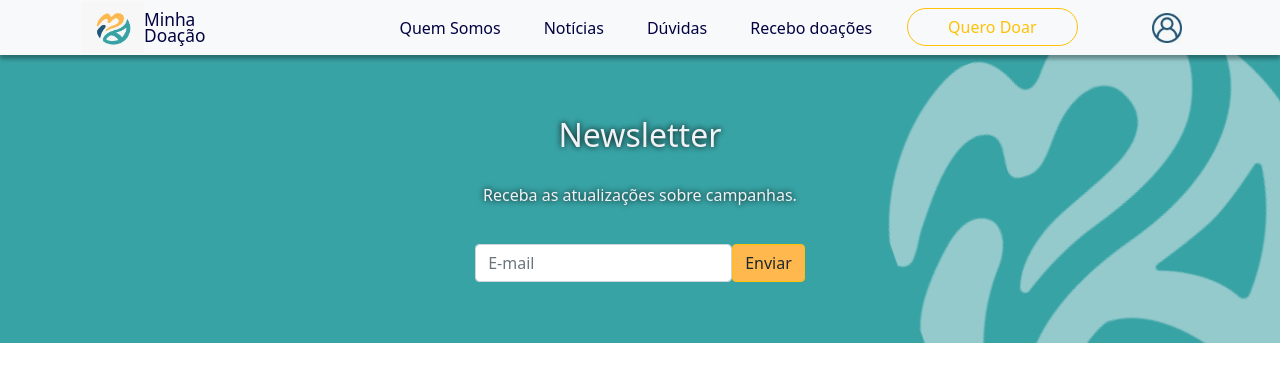
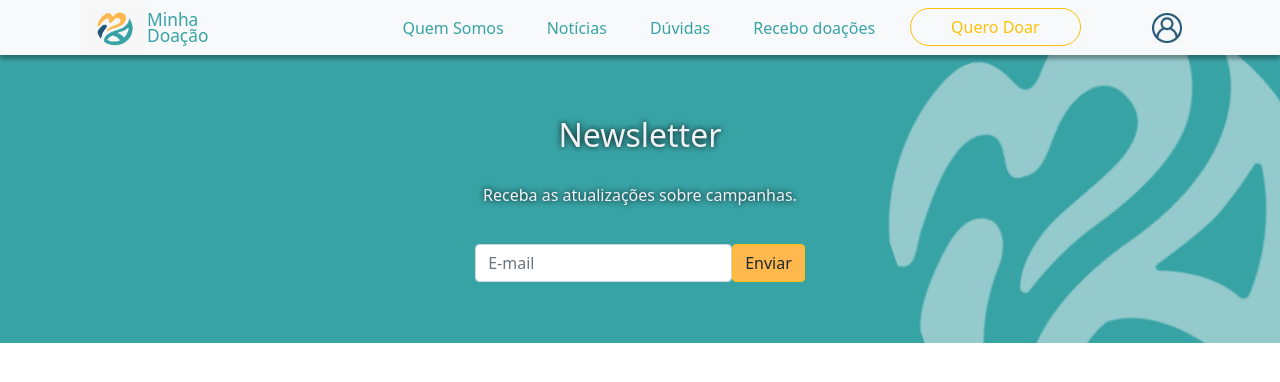
Before and after one commit to GD-Projects/minha-doacao-workspace, a React (Create React App) app in the folder minha-doacao-workspace/md-web/: page / in a window 1280 px wide. Shown: the top 382 px of the page. Built offline with nearby package versions, Linux system fonts and the light colour scheme.

Commit message:
style: making header responsive

```diff
--- a/minha-doacao-workspace/md-web/src/Components/Header/index.tsx
+++ b/minha-doacao-workspace/md-web/src/Components/Header/index.tsx
@@ -9,7 +9,7 @@ function Header() {
   return (
 
     <s.Container>
-      <Navbar id="n" bg="light" expand="md">
+      <Navbar id="navBar" bg="light" expand="lg">
         <Container>
           <img id="logo" src={logo} alt="Logo Minha Doação" />
           <Navbar.Brand href="#home">
@@ -21,13 +21,14 @@ function Header() {
               </p>
             </s.NavBar>
           </Navbar.Brand>
-          <Navbar.Toggle aria-controls="basic-navbar-nav" />
-          <Navbar.Collapse id="basic-navbar-nav">
+
+          <Navbar.Toggle aria-controls="responsive-navbar-nav" />
+          <Navbar.Collapse id="responsive-navbar-nav">
             <Nav className="me-auto">
-              <Nav.Link id="news" href="#home">Quem Somos</Nav.Link>
-              <Nav.Link id="news" href="#home">Notícias</Nav.Link>
-              <Nav.Link id="news" href="#home">Dúvidas</Nav.Link>
-              <Nav.Link id="news" href="#link">Recebo doações</Nav.Link>
+              <Nav.Link id="links" href="#home">Quem Somos</Nav.Link>
+              <Nav.Link id="links" href="#home">Notícias</Nav.Link>
+              <Nav.Link id="links" href="#home">Dúvidas</Nav.Link>
+              <Nav.Link id="links" href="#link">Recebo doações</Nav.Link>
               <s.ButtonQD>
                 <Button id="iDonate" variant="outline-warning">Quero Doar</Button>
                 {' '}
@@ -36,9 +37,10 @@ function Header() {
 
             </Nav>
             <Nav.Link id="img" href="#link">
-              <img id="icne" src={iconeLogin} alt="icone login do Minha Doação" />
+              <img id="icone" src={iconeLogin} alt="icone login do Minha Doação" />
             </Nav.Link>
           </Navbar.Collapse>
+
         </Container>
       </Navbar>
     </s.Container>
--- a/minha-doacao-workspace/md-web/src/Components/Header/style.tsx
+++ b/minha-doacao-workspace/md-web/src/Components/Header/style.tsx
@@ -1,45 +1,137 @@
 import styled from 'styled-components';
 
+export const NavBar = styled.p`
+    color: #38A3A5;
+    font-size: 13pt;
+    line-height: 16px;
+    margin-bottom: -15px;
+    padding-right: 170px;
+    @media(max-width: 1050px) {
+        padding-right: 50px;
+    }
+    @media(max-width: 780px) {
+        position: absolute;
+        left: 90px;
+        top: 18px;
+    }
+    @media(max-width: 430px) {
+        left: 50px;
+        top: 18px;
+    }
+`;
+
+export const ButtonQD = styled.div`
+#iDonate {
+    border-radius: 30px 30px 30px 30px;
+    padding-left: 40px;
+    padding-right: 40px;
+    }
+@media(max-width: 800px) {
+    #iDonate {
+        position: relative;
+        padding-left: 30px;
+        padding-right: 30px;
+        bottom: 203px;
+        left : 400px;
+    }
+}
+@media(max-width: 430px) {
+    #iDonate {
+        padding-left: 22px;
+        padding-right: 22px;
+        padding-top: 1px;
+        padding-bottom: 1px;
+        bottom: 153px;
+        left : 266px;
+    }
+}
+@media(max-width: 380px) {
+    #iDonate {
+        bottom: 153px;
+        left : 218px;
+    }
+}
+@media(max-width: 325px) {
+    #iDonate {
+        bottom: 153px;
+        left : 168px;
+    }
+}`;
 export const Container = styled.div`
-#n {
+
+
+
+#navBar {
     -webkit-box-shadow: 0px 4px 4px 0px rgba(0,0,0,0.33);
     -moz-box-shadow: 0px 4px 4px 0px rgba(0,0,0,0.33);
     box-shadow: 0px 4px 4px 0px rgba(0,0,0,0.33);
+    background-color: #F1F2F5;
+    }
+
+@media(min-width: 900px) {
+    #navBar {
     height: 55px;
     }
+}
 #logo {
-    max-width: 62px;
-    max-height: 62px;
+    max-width: 65px;
+    max-height: 65px;
     width: auto;
     height: auto;
     position: relative;
 
     }
-#icne {
+@media(max-width: 800px) {
+    #logo {
+        max-width: 60px;
+        max-height: 60px;
+        }
+}
+@media(max-width: 430px) {
+    #logo {
+       right: 13px;
+        }
+}
+#icone {
     max-width: 30px;
     max-height: 30px;
     width: auto;
     height: auto;
-
     }
-#news {
+@media(max-width: 800px) {
+    #icone {
+        position: relative;
+        bottom: 248px;
+        left: 560px;
+        max-width: 35px;
+        max-height: 35px;
+    }
+}
+@media(max-width: 430px) {
+    #icone {
+        bottom: 238px;
+        left: 280px;
+    }
+}
+@media(max-width: 380px) {
+    #icone {
+        bottom: 238px;
+        left: 220px;
+    }
+}
+@media(max-width: 325px) {
+    #icone {
+        bottom: 238px;
+        left: 172px;
+    }
+}
+#links {
     padding-right: 35px;
-    color: #020241;
+    color: #38A3A5;
+}
+@media(max-width: 800px) {
+    #responsive-navbar-nav {
+        height: 160px;
+    }
 }
 `;
-export const ButtonQD = styled.div`
-#iDonate {
-    border-radius: 30px 30px 30px 30px;
-    padding-left: 40px;
-    padding-right: 40px;
-
-    }`;
-
-export const NavBar = styled.p`
-    color: #020241;
-    font-size: 13pt;
-    line-height: 16px;
-    margin-bottom: -15px;
-    padding-right: 170px;
-
-`;
```
